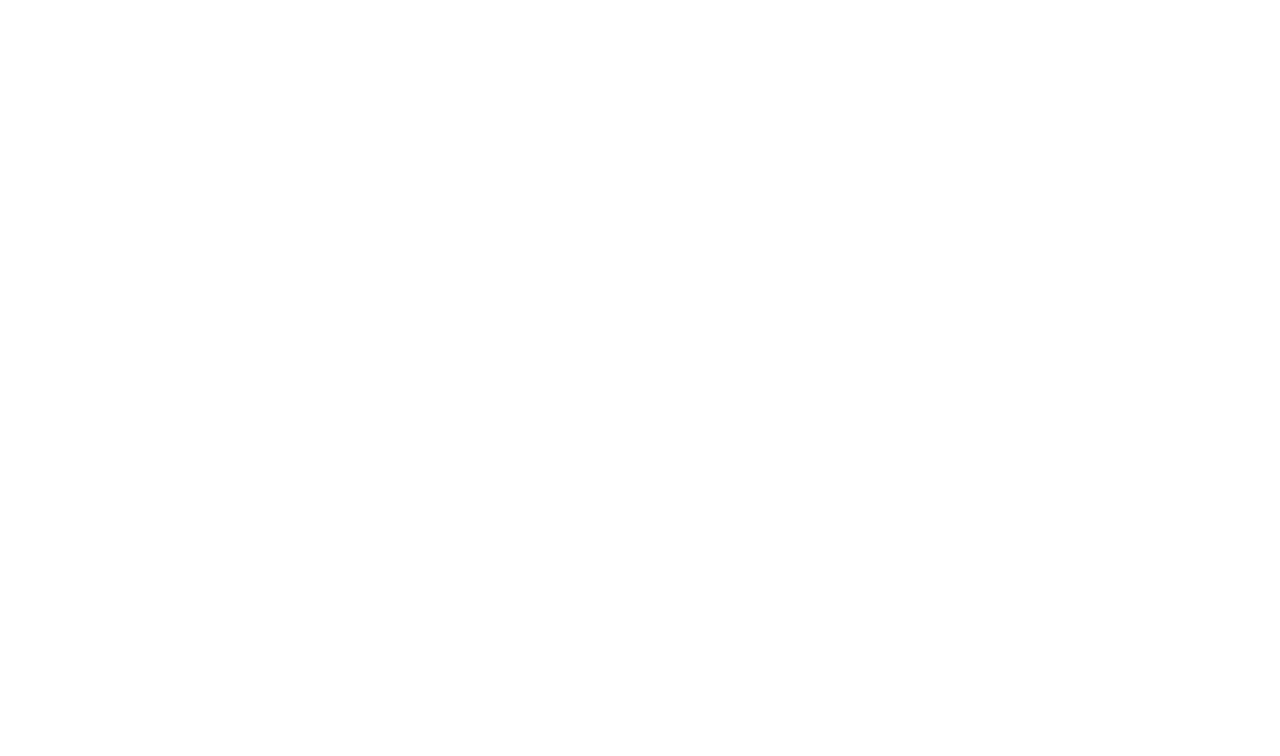
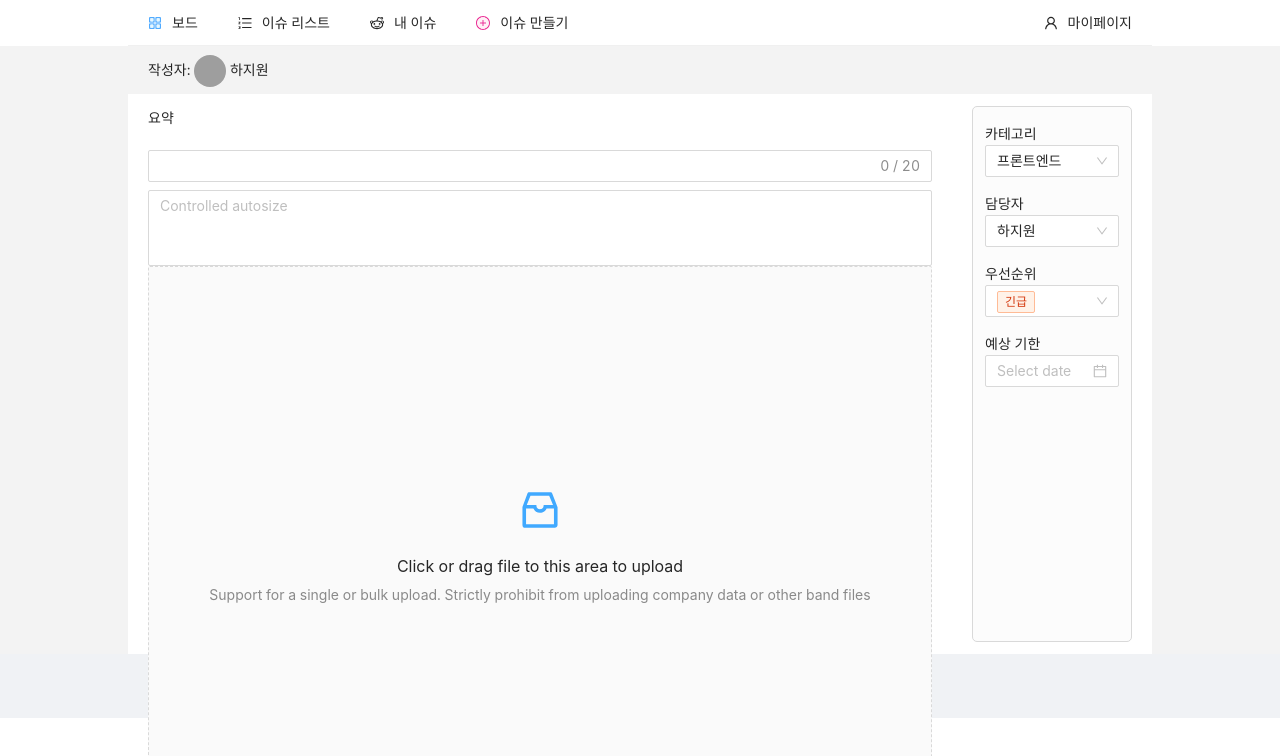
Before and after one commit to afds4567/issueTracker, a React (Create React App) app: page /createIssue in a window 1280 px wide. Before the commit this address had no page. Shown: the top 756 px of the page. Built offline with nearby package versions, Linux system fonts and the light colour scheme; grey boxes are pictures that could not be loaded.

Commit message:
0418 보드, 이슈 만들기 추가

```diff
--- a/src/Component/Board/Board.jsx
+++ b/src/Component/Board/Board.jsx
@@ -22,6 +22,17 @@ const dataset = {
 };
 const Container = styled.div`
     display : flex;
+`
+const StickyBar = styled.div`
+	margin: 8px;
+	padding: 8px;
+    //border: 1px solid lightgrey;
+	font-weight: bold;
+    border-radius: 2px;
+    width:100%;
+    display:flex;
+    flex-direction: column;
+    background-color:white;
 `
 
 
@@ -81,7 +92,17 @@ const Board = () => {
 	return (
 		<>
 			<Header />
-			<div style={{ padding: "3rem 8rem" }}>
+			<div style={{ padding: "0.5rem 8rem" }}>
+			<div style={{ display:"flex", margin:"8px"  }}>
+				{data.columnOrder.map((id, index) => {
+					const column = data.columns[id];
+					return <StickyBar>{column.title}</StickyBar>
+				 })}
+				</div>
+			</div>
+			<hr/>
+			<div style={{ padding: "0rem 8rem" }}>
+				<div style={{padding:"1px 16px 1px"}}>여신관리 본부</div>
 			<DragDropContext onDragEnd={handleOnDragEnd}>
 				<Droppable droppableId="all-columns" direction='horizontal' type='column'>
 					{(provided) => (
@@ -100,7 +121,7 @@ const Board = () => {
 					)}
 				</Droppable>
 				</DragDropContext>
-
+				<div style={{padding:"1px 16px 1px"}}>IT본부</div>
 				<DragDropContext onDragEnd={handleOnDragEnd}>
 				<Droppable droppableId="all-columns" direction='horizontal' type='column'>
 					{(provided) => (
@@ -108,7 +129,7 @@ const Board = () => {
 							{...provided.droppableProps}
 							ref={provided.innerRef}
 						>
-								{data.columnOrder2.map((id, index) => {
+								{data.columnOrder.map((id, index) => {
 									const column = data.columns[id];
 									const tasks = column.taskIds.map(taskId => data.tasks[taskId])
 									return <Column key={column.id} column={column} tasks={tasks} index={index} />
--- a/src/Component/Board/Column.jsx
+++ b/src/Component/Board/Column.jsx
@@ -5,7 +5,7 @@ import Task from './Task';
 
 const Container = styled.div`
     margin: 8px;
-    border: 1px solid lightgrey;
+    // border: 1px solid lightgrey;
     border-radius: 2px;
     width:100%;
     display:flex;
@@ -24,7 +24,7 @@ const TaskList = styled.div`
 export default function Column(props) {
   return (
 		<Container>
-			<Title>{props.column.title}</Title>
+			{/* <Title>{props.column.title}</Title> */}
 			<Droppable droppableId={props.column.id} type='task'>
 				{(provided, snapshot) => (
 					<TaskList
--- a/src/Component/Card.jsx
+++ b/src/Component/Card.jsx
@@ -39,8 +39,8 @@ async function getUsers() {
   return response.data;
 }
 const ProjectSelect = () => {
-	const [state, refetch] = useAsync(getUsers, []);
-	const { loading, data: users, error } = state
+	const [state] = useAsync(getUsers, []);
+	const {  data: users,  } = state
 	const [isModalVisible, setIsModalVisible] = useState(false);
 	const changeModal = () => {
 		setIsModalVisible(false);
--- a/src/Component/Department.jsx
+++ b/src/Component/Department.jsx
@@ -72,7 +72,7 @@ const Department = (props) => {
         >
           {props.modal ?
             <>
-              <div style={{marginTop:"4rem"}}>내 슬랙 ID</div>
+              <div style={{marginTop:"5rem"}}>내 슬랙 ID</div>
               <div style={{marginBottom:"2rem"}}>jiwon@dailyfunding.com</div>
             </>
             : <></>}
--- /dev/null
+++ b/src/Component/Issue/CreateIssue.jsx
@@ -0,0 +1,169 @@
+import React, { useState } from "react";
+import MainHeader from "../header";
+import styled from "styled-components";
+import { InboxOutlined } from '@ant-design/icons';
+import { Layout ,Avatar, Tag, Input, Icon,Form, DatePicker, Select,Upload, message} from 'antd';
+const { TextArea } = Input;
+const { Dragger } = Upload;
+const { Header, Footer, Sider, Content } = Layout;
+const { Option } = Select;
+
+const CategoryData = ['프론트엔드', '백엔드'];
+const OwnerData = {
+  프론트엔드: ['하지원', 'Gangnam', 'Wenzhou'],
+  백엔드: ['오재현', 'Donghae', 'Zhenjiang'],
+};
+const Priority = ['긴급', '보통', '낮음'];
+
+const StyledLayout = styled(Layout)`
+  	background-color:grey;
+`
+const StyledHeader = styled(Header)`
+	padding: 0 8rem;
+	line-height: 3rem;
+	height : 3rem;
+	align-items: center;
+	justify-content: center;
+	background-color:#f3f3f3;
+`
+const StyledContent = styled(Content)`
+	padding-left: 8rem;
+	line-height: 3rem;
+	height : 3rem;
+	width: 70%
+`
+const StyledItem = styled(Form.Item)`
+	margin-bottom: 0;
+	padding:0 12px;
+	margin-top:1rem;
+`
+
+
+const StyledSider = styled(Sider)`
+	padding-right: 8rem;
+	line-height: 3rem;
+	height : 3rem;
+	width: 30%;
+`
+const StyledFooter = styled(Footer)`
+	padding: 2rem 8rem;
+	line-height: 3rem;
+	height : 3rem;
+`
+const CreateIssue = () => {
+	const [form] = Form.useForm();
+  const [firstCity, setFirstCity] = useState("Seoul");
+	const [cities, setCities] = useState(OwnerData[CategoryData[0]]);
+	const [secondCity, setSecondCity] = useState(OwnerData[CategoryData[0]][0]);
+	const [priorities, setPriorities] = useState(Priority);
+	const [priority, setPriority] = useState(priorities[0]);
+	const [descript, setDescript] =useState("");
+  const onChange = e => {
+  console.log('Change:', e.target.value);
+	};
+	const handleProvinceChange = value => {
+    //console.log(value);
+    setFirstCity(value);
+    setCities(OwnerData[value]);
+    setSecondCity(OwnerData[value][0]);
+	};
+	const onSecondCityChange = value => {
+			setSecondCity(value);
+	};
+	const onPriorityChange = value => {
+		setPriority(value);
+	};
+	const onDate=(date, dateString)=> {
+  	console.log(date, dateString);
+}
+  return (
+		<>
+			<MainHeader />
+
+			<StyledLayout >
+				<StyledHeader>
+					<span style={{ paddingLeft: '20px' }}>작성자:</span> <Avatar src="https://joeschmoe.io/api/v1/random" /> 하지원
+				</StyledHeader>
+				{/* <Layout>
+					<StyledContent>
+						<div>요약</div>
+						<StyledInput showCount maxLength={20} onChange={onChange} />
+					</StyledContent>
+					<StyledSider>Sider<StyledInput showCount maxLength={20} onChange={onChange} /></StyledSider>
+				</Layout> */}
+
+				<Layout style={{ background: '#f3f3f3',padding: '0 8rem'}}>
+					<StyledContent style={{background: '#fff', minHeight: '70vh', padding: '0px 20px'}}>
+							<div>요약</div>
+							<Input showCount maxLength={20} onChange={onChange} />
+
+							<TextArea
+								value={descript}
+								onChange={onChange}
+								placeholder="Controlled autosize"
+								autoSize={{ minRows: 3, maxRows: 5 }}
+        			/>
+							<Dragger style={{height: "20px"}} >
+								<p className="ant-upload-drag-icon">
+									<InboxOutlined />
+								</p>
+								<p className="ant-upload-text">Click or drag file to this area to upload</p>
+								<p className="ant-upload-hint">
+									Support for a single or bulk upload. Strictly prohibit from uploading company data or other
+									band files
+								</p>
+							</Dragger>
+					</StyledContent>
+
+					<Sider style={{ background: '#F3F3F3',}}>
+							<div style={{ padding: '12px 20px', backgroundColor: '#FFFFFF',height:'100%' }}>
+								<div style={{ borderRadius:'5px', border:'1px solid #d9d9d9',backgroundColor: 'rgb(242 242 242 / 25%)',height:'100%'}}>
+									<StyledItem>
+										<div>카테고리</div>
+										<Select defaultValue={CategoryData[0]} onChange={handleProvinceChange} >
+											{CategoryData.map(province => (
+											<Option key={province}>{province}</Option>
+											))}
+										</Select>
+									</StyledItem>
+
+									<StyledItem >
+										<div>담당자</div>
+										<Select value={secondCity} onChange={onSecondCityChange}>
+											{cities.map(city => (
+											<Option key={city}>{city}</Option>
+										))}
+										</Select>
+									</StyledItem>
+
+									<StyledItem >
+										<div>우선순위</div>
+										<Select value={priority} onChange={onPriorityChange}>
+											{priorities.map(priority => {
+												let color = priority ==='보통' ? 'yellow' : 'green';
+												if (priority === '긴급') {
+													color = 'volcano';
+												}
+												return(
+													<Option key={priority}><Tag color={color}>{priority}</Tag></Option>
+												)
+										})}
+										</Select>
+								</StyledItem>
+
+								<StyledItem >
+										<div>예상 기한</div>
+									<DatePicker onChange={onDate} />
+									</StyledItem>
+									</div>
+						</div>
+					</Sider>
+
+      </Layout>
+				<StyledFooter style={{ textAlign: 'center' }}>Ant Design ©2018 Created by Ant UED</StyledFooter>
+				</StyledLayout>
+
+		</>
+  )
+}
+export default CreateIssue;
--- a/src/Router.jsx
+++ b/src/Router.jsx
@@ -5,6 +5,7 @@ import Login from './Component/Login';
 import Card from './Component/Card';
 import IssueList from './Component/IssueList';
 import Board from "./Component/Board/Board";
+import CreateIssue from "./Component/Issue/CreateIssue";
 function Router() {
   return (
     <div>
@@ -13,7 +14,8 @@ function Router() {
         <Route path="/project" element={<Card />} />
         <Route path="/Department" element={<Department />} />
         <Route path="/" element={<IssueList/>} />
-        <Route path="/board" element={<Board/>} />
+        <Route path="/board" element={<Board />} />
+        <Route path="/createIssue" element={<CreateIssue/>} />
       </Routes>
     </div>
   );
```
